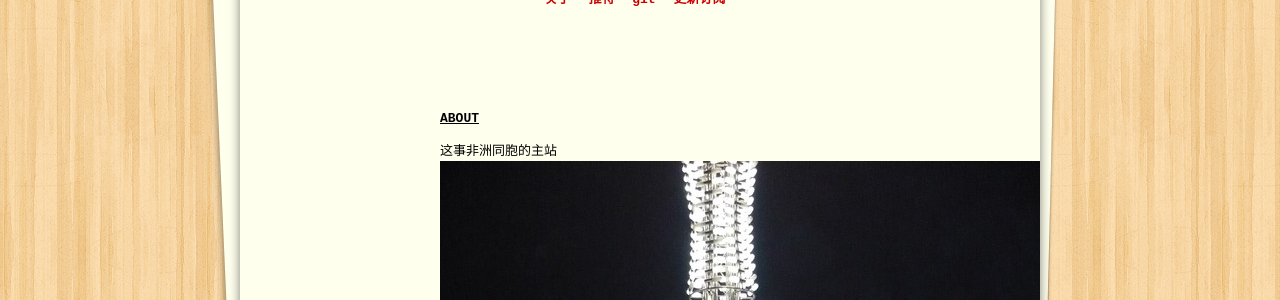
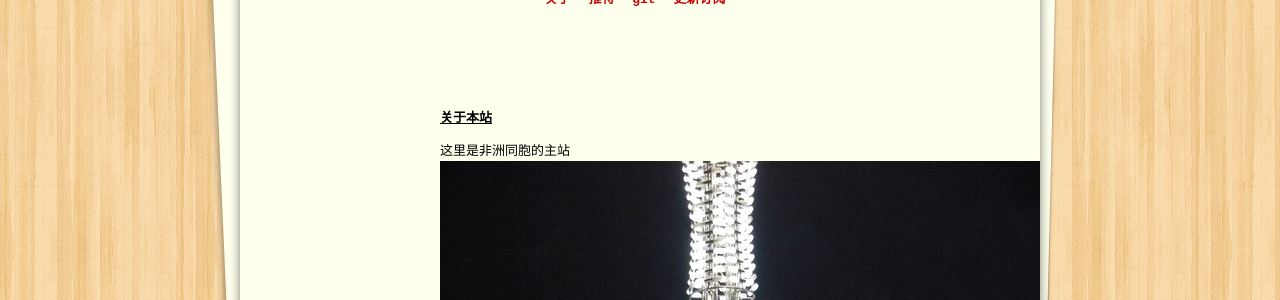
Before and after one commit to qinwenshi/africanbrother.github.io, a Jekyll site: the page built from about.md, in a window 1280 px wide. Shown: the part 384-684 px from the top of the page. Built offline with Jekyll 4.4.1, drawn with Linux system fonts in a browser that asks for light colours.

Commit message:
edited about information

```diff
--- a/about.md
+++ b/about.md
@@ -1,10 +1,10 @@
 ---
 layout: page
-title: About
+title: 关于本站
 permalink: /about/
 ---
 
-这事非洲同胞的主站
+这里是非洲同胞的主站
 ![非洲人][africanbrother]
 
 [africanbrother]: /images/taishan.jpg
```
